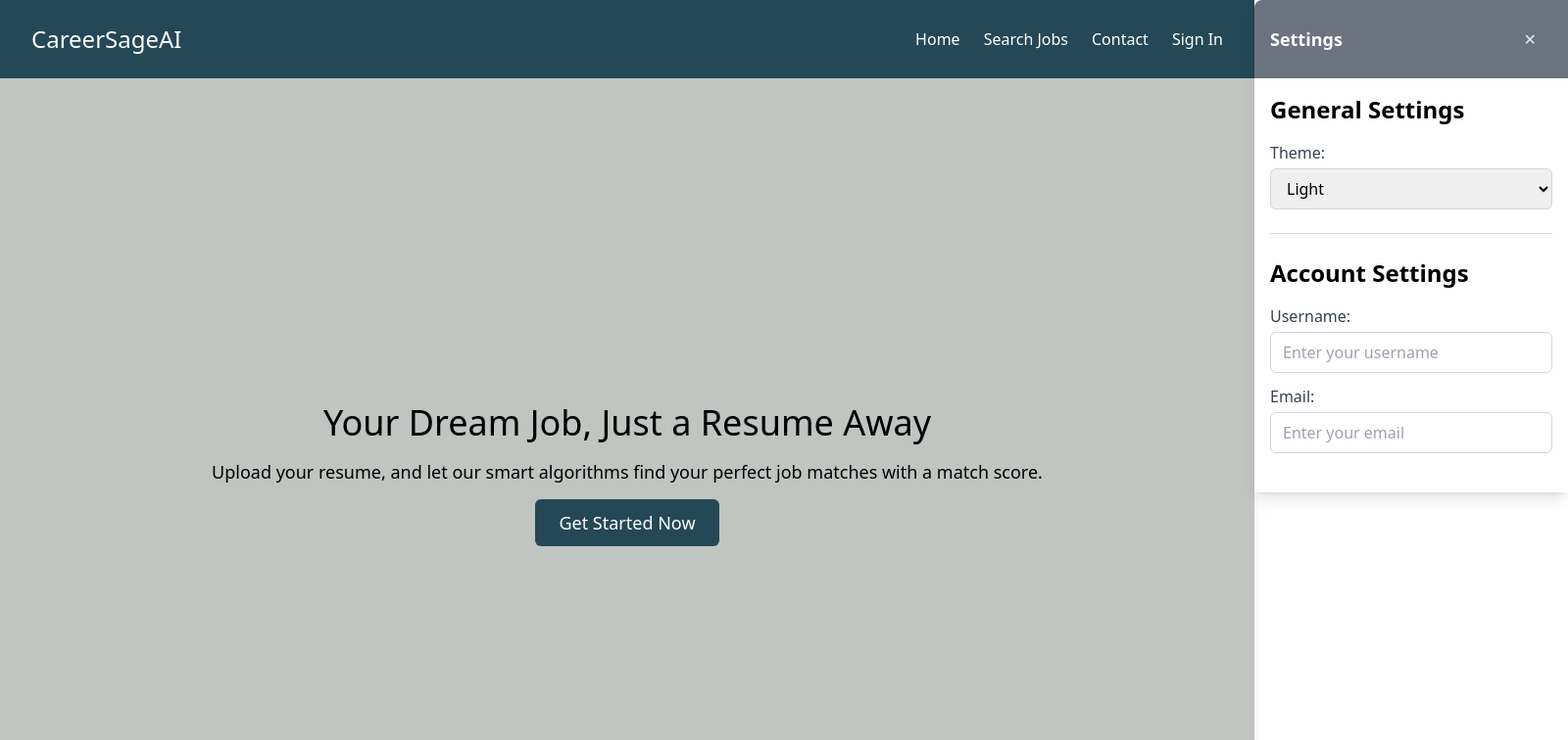
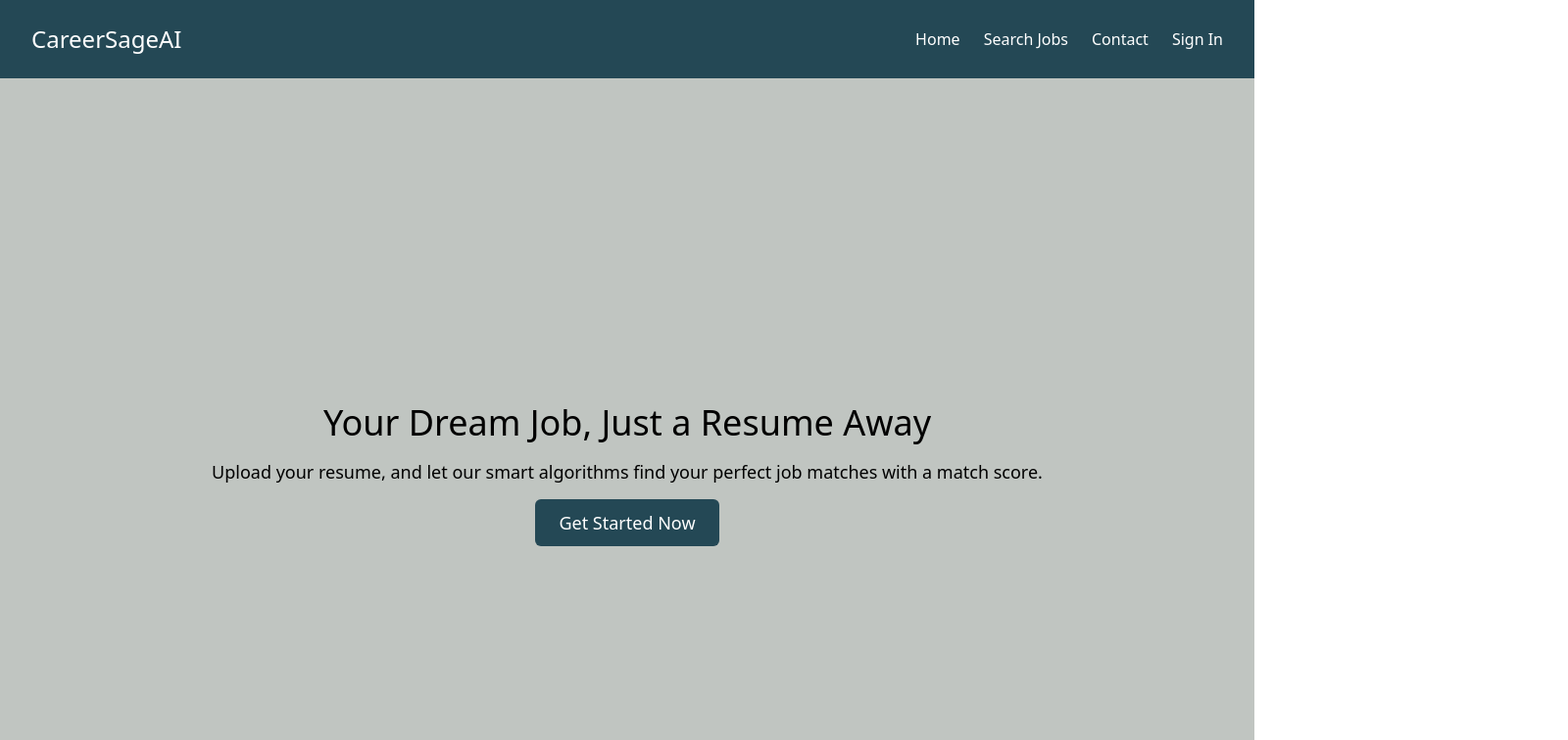
Before and after one commit to mason-lee19/CareerSageAI, a Next.js app in the folder frontend/: page /home in a window 1280 px wide. Shown: the top 756 px of the page at 98% size, 1600 px wide, since content can reach past the window. Built offline with nearby package versions, Linux system fonts and the light colour scheme; no server answers.

Commit message:
Fixed settings tab to be hidden after closing

```diff
--- a/frontend/src/components/navbar.js
+++ b/frontend/src/components/navbar.js
@@ -52,7 +52,7 @@ export default function Navbar() {
     {/*Settings Page*/}
     <div
             className={`absolute top-0 right-0 w-1/4 shadow-lg transform ${
-            isSettingsOpen ? "translate-x-0" : "translate-x-full"
+            isSettingsOpen ? "translate-x-0" : "hidden"
             } transition-transform duration-300`}
         >
       <div className="flex items-center justify-between py-6 p-4 bg-gray-500 rounded-tl-lg">
```
